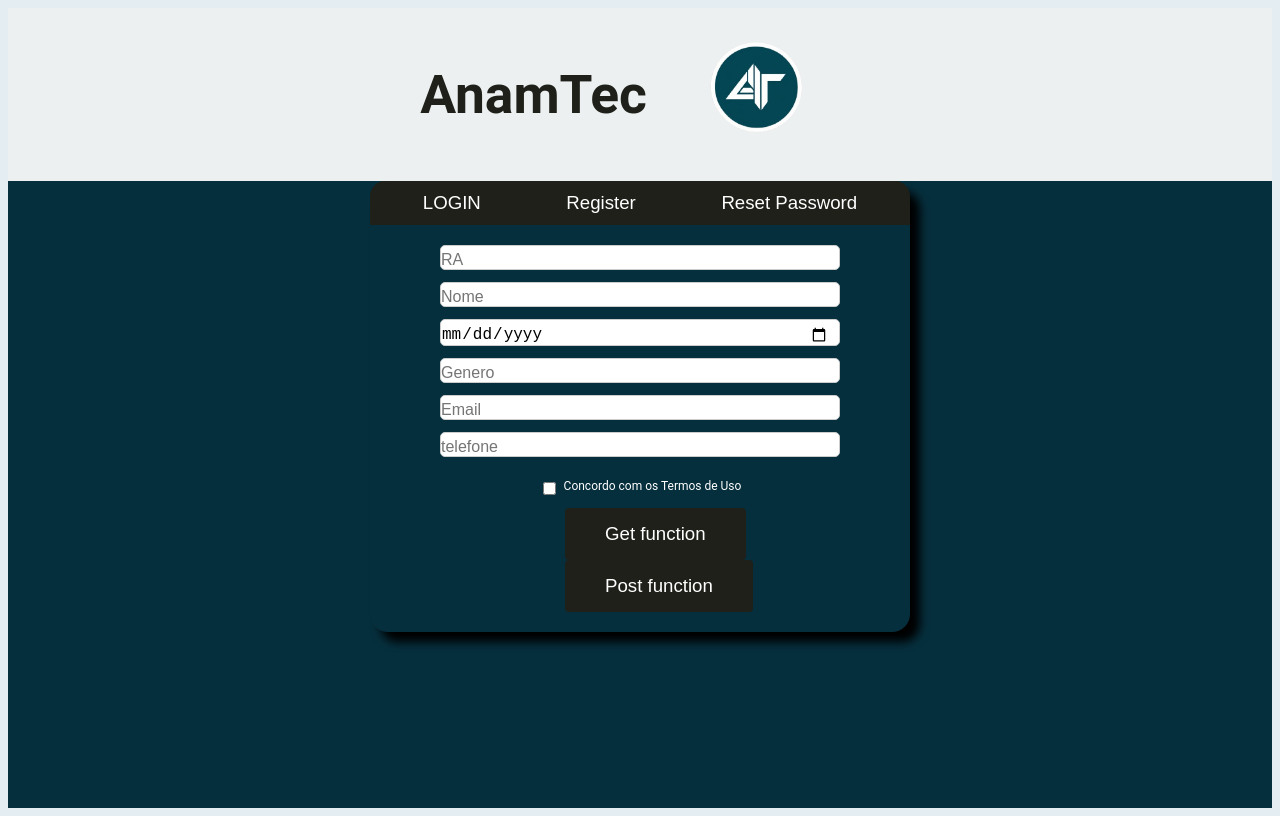
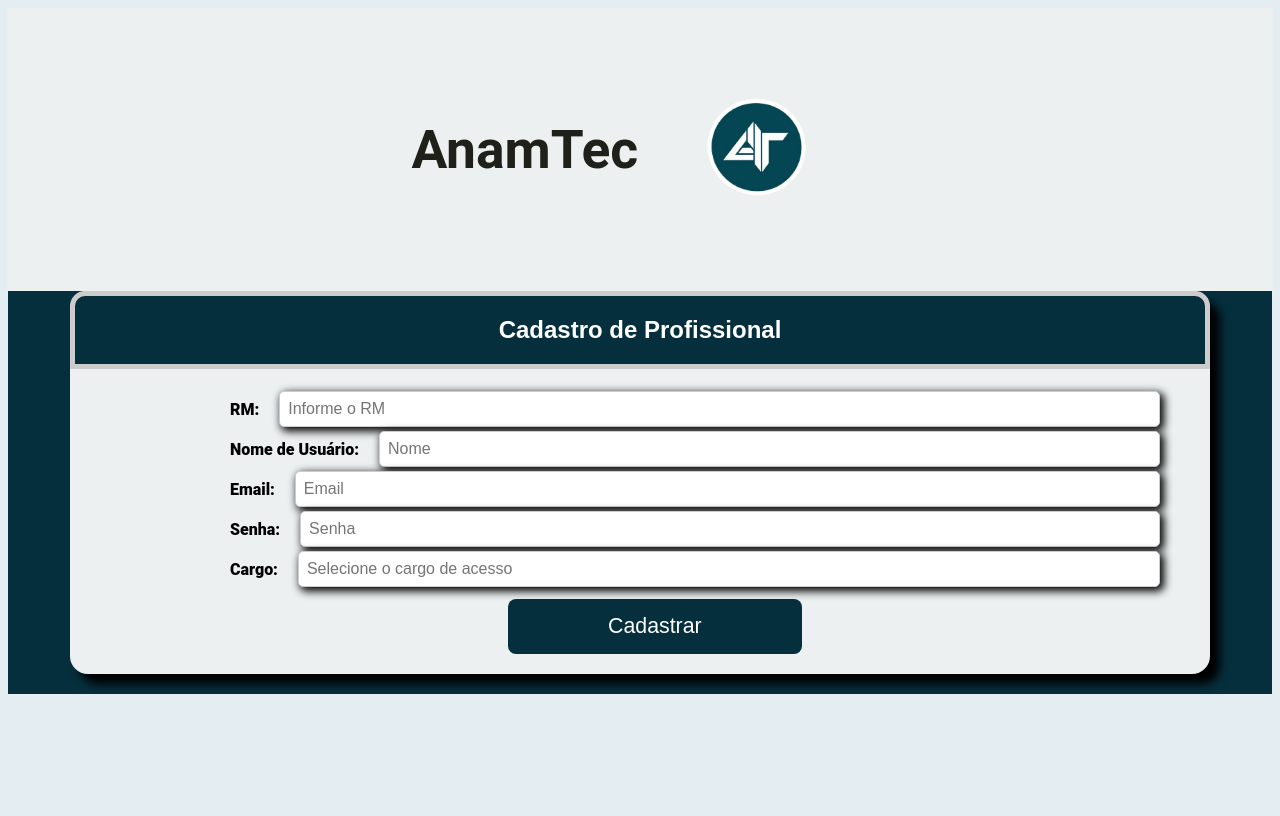
Before and after one commit to AndradeDeve/AnamTec, a React (Create React App) app in the folder Front-End/Front-End-AnamTEC/: page / in a window 1280 px wide. Built offline with nearby package versions, Linux system fonts and the light colour scheme.

Commit message:
Atualizações no formulário de cadastro de profissional

```diff
--- a/Front-End/Front-End-AnamTEC/src/pages/AutoPage.jsx
+++ b/Front-End/Front-End-AnamTEC/src/pages/AutoPage.jsx
@@ -17,8 +17,8 @@ function AuthPage() {
 
       <main className="Forms-box">
         <div className="tabs">
-          <button onClick={() => setActiveTab("login")}>LOGIN</button>
-          <button onClick={() => setActiveTab("register")}>REGISTER</button>
+          <button onClick={() => setActiveTab("login")}></button>
+          <button onClick={() => setActiveTab("register")}>Cadastro de profissional</button>
         </div>
 
         {activeTab === "login" && (
--- a/Front-End/Front-End-AnamTEC/src/pages/Register.css
+++ b/Front-End/Front-End-AnamTEC/src/pages/Register.css
@@ -3,14 +3,16 @@
   flex-direction: column;
   align-items: center;
   background-color: #062f3d;
-  min-height: 100vh;
+  min-height: 100%;
+
 }
 
 .header {
   display: flex;
   background-color: #ecf0f1;
   width: 100%;
-  padding: 20px 0;
+
+  padding: 75px 1px;
   justify-content: center;
   flex-direction: row;
   ;
@@ -21,7 +23,7 @@
 }
 
 .logo {
-  height: 120px;
+  height: 130px;
 }
 
 
@@ -29,65 +31,80 @@
   display: flex;
   justify-content: space-around;
   margin-right: 100px;
-  background-color: #1E2019;
+  background-color: #062f3d;
   margin-right: 0px;
   padding: 10px;
   border-radius: 15px 15px 0px 0;
+  border: 5px solid #ccc
+
 }
 
 .tabs button {
   background: none;
   color: white;
-  font-size: 14pt;
+  font-size: 18pt;
+  font-weight: 900;
   border: none;
   cursor: pointer;
+  padding: 10px;
+
 }
 
 .Forms-box{
   display: flex;
   flex-direction: column;
-  background-color: #062f3d;
+  margin-bottom: 20px;
+  background-color: #ecf0f1;
   box-shadow: 10px 10px 10px 0px;
   border-radius: 18px;
+  margin-bottom: 20px;
 }
 
 .register-form {
   height: auto;
-  width: 500px;
+  width: 1100px;
   padding: 20px;
+
 }
 .input {
-  margin-left: 10%;
-  padding: 5px 10px 0 0;   /* altura e largura internas */
+  margin-left: 10px;
+  padding: 10px 2px;
   font-size: 16px;
   border: 1px solid #ccc;
   border-radius: 5px;
-  width: 400px;
-  box-sizing: border-box;
-  margin-bottom: 12px;
+  width: 200px;
+  box-shadow: 3px 3px 9px 1.2px;
+
+
 
 }
+.group{
+  display: flex;
+  align-items: center;
+  margin-left: 10%;
+  padding: 2px 30px
 
-.terms {
-  display: flex;
-  justify-content: center;
-  margin: 10px 0;
+}
+.group label{
+  font-weight: 900;
+  margin-right: 10px;
 }
 
-.terms label {
-  color: white;
-  font-size: 12px;
-  margin-left: 5px;
+.group input, select{
+  flex: 1;
+  padding: 8px;
 }
 
+
 .register-form button {
-  margin-left: 35%;
-  background-color: #1E2019;
+  margin-left: 38%;
+  margin-top: 10px;
+  background-color: #062f3d;
   color: white;
-  padding: 15px 40px;
+  padding: 15px 100px;
   border: none;
-  border-radius: 4px;
+  border-radius: 8px;
   cursor: pointer;
-  font-size: 14pt;
+  font-size: 16pt;
 
 }
--- a/Front-End/Front-End-AnamTEC/src/pages/Register.jsx
+++ b/Front-End/Front-End-AnamTEC/src/pages/Register.jsx
@@ -17,9 +17,9 @@ function Register() {
     <main className="Forms-box">
       {/* NAVEGAÇÃO ENTRE AS ABAS */}
       <div className="tabs">
-        <button onClick={() => setActiveTab("login")}>LOGIN</button>
+
         <button onClick={() => setActiveTab("register")}>Register</button>
-        <button onClick={() => setActiveTab("reset")}>Reset Password</button>
+
       </div>
 
       {/* FORMULÁRIO DE CADASTRO */}
--- a/Front-End/Front-End-AnamTEC/src/pages/Sla.jsx
+++ b/Front-End/Front-End-AnamTEC/src/pages/Sla.jsx
@@ -46,64 +46,48 @@ function Register() {
     <main className="Forms-box">
       {/* NAVEGAÇÃO ENTRE AS ABAS */}
       <div className="tabs">
-        <button onClick={() => setActiveTab("login")}>LOGIN</button>
-        <button onClick={() => setActiveTab("register")}>Register</button>
-        <button onClick={() => setActiveTab("reset")}>Reset Password</button>
-
+        <button onClick={() => setActiveTab("register")}>Cadastro de Profissional</button>
       </div>
 
       {/* FORMULÁRIO DE CADASTRO */}
       {activeTab === "register" && (
         <form className="register-form">
-
+          <div className="group">
+            <label>RM:</label>
+            <input
+              className="input" type="number" placeholder="Informe o RM" value={formData.rm}
+              onChange={(e) => setFormData({ ...formData, rm: e.target.value })}
+            />
+          </div>
+          <div className="group">
+          <label for= "nome">Nome de Usuário:</label>
           <input
-            className="input"
-            type="text"
-            placeholder="RA"
-            value={formData.ra}
-            onChange={(e) => setFormData({ ...formData, ra: e.target.value })}
-          />
-          <input
-            className="input"
-            type="Text"
-            placeholder="Nome"
-            value={formData.nome}
+            className="input" type="Text" placeholder="Nome"  value={formData.nome}
             onChange={(e) => setFormData({ ...formData, nome: e.target.value})}
             />
+      </div>
+         <div className="group">
+          <label>Email:</label>
           <input
-            className="input"
-            type="date"
-            placeholder="Data de nascimento"
-            value={formData.data_nasc}
-            onChange={(e) => setFormData({ ...formData, data_nasc: e.target.value })}
-          />
-          <input
-          className="input"
-          type="text"
-          placeholder="Genero"
-          value={formData.genero}
-          onChange={(e) => setFormData({ ...formData, genero: e.target.value})}
-          />
-          <input
-            className="input"
-            type="text"
-            placeholder="Email"
-            value={formData.email}
+            className="input" type="text" placeholder="Email" value={formData.email}
             onChange={(e) => setFormData({ ...formData, email: e.target.value})}
           />
-          <input
-          className="input"
-          type="text"
-          placeholder="telefone"
-          value={formData.telefone}
-          onChange={(e) => setFormData({ ...formData, telefone: e.target.value})}
+          </div>
+          <div className="group">
+           <label>Senha:</label>
+              <input
+            className="input" type="text" placeholder="Senha" value={formData.password}
+            onChange={(e) => setFormData({ ...formData, password: e.target.value})}
           />
-          <div className="terms">
-            <input type="checkbox" id="terms" />
-            <label htmlFor="terms">Concordo com os Termos de Uso</label>
           </div>
-          <button type="submit" onClick={bntGetFunctionClick} >Get function </button>
-          <button type="submit" onClick={bntPostFunctionClick}>Post function </button>
+        <div className="group">
+           <label>Cargo:</label>
+              <input
+            className="input" type="text" placeholder="Selecione o cargo de acesso"
+            value={formData.cargo} onChange={(e) => setFormData({ ...formData, Cargo: e.target.value})}
+          />
+        </div>
+          <button type="submit" onClick={bntGetFunctionClick} >Cadastrar </button>
         </form>
 
     )}
```
